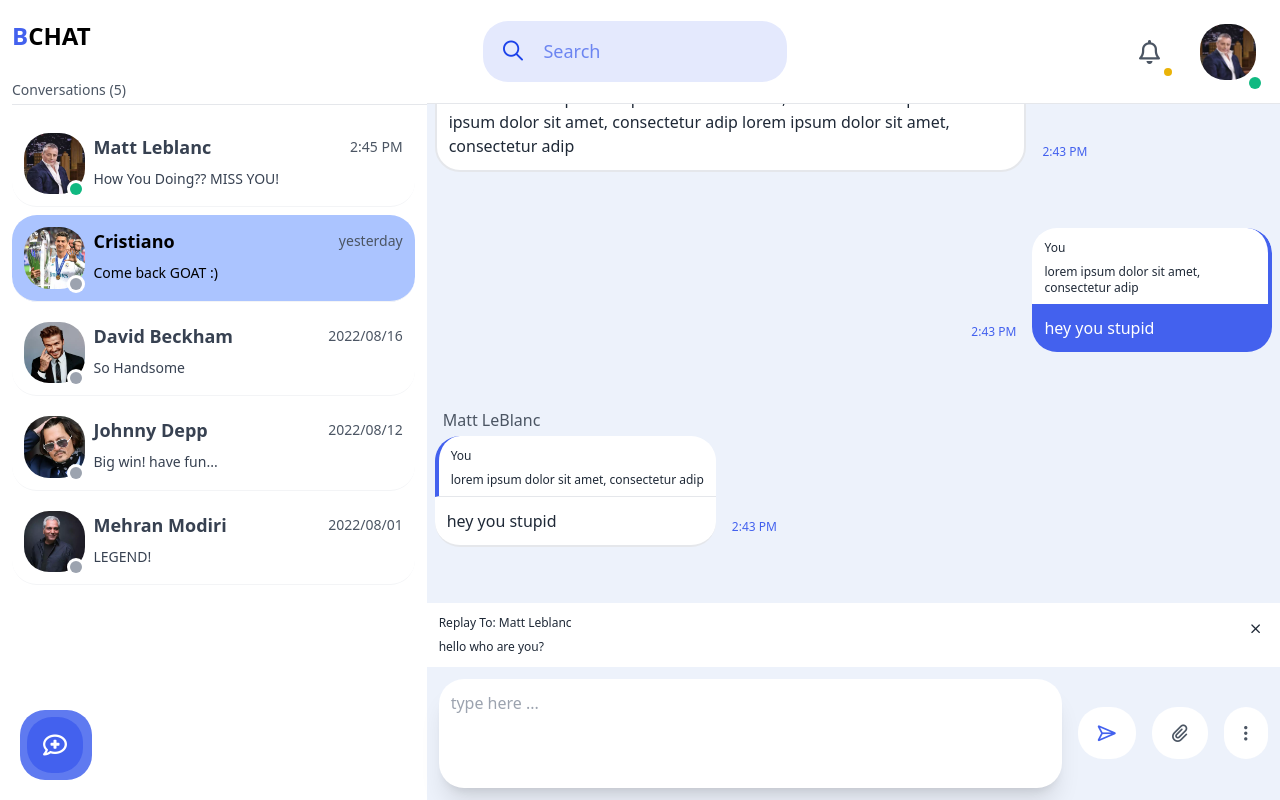
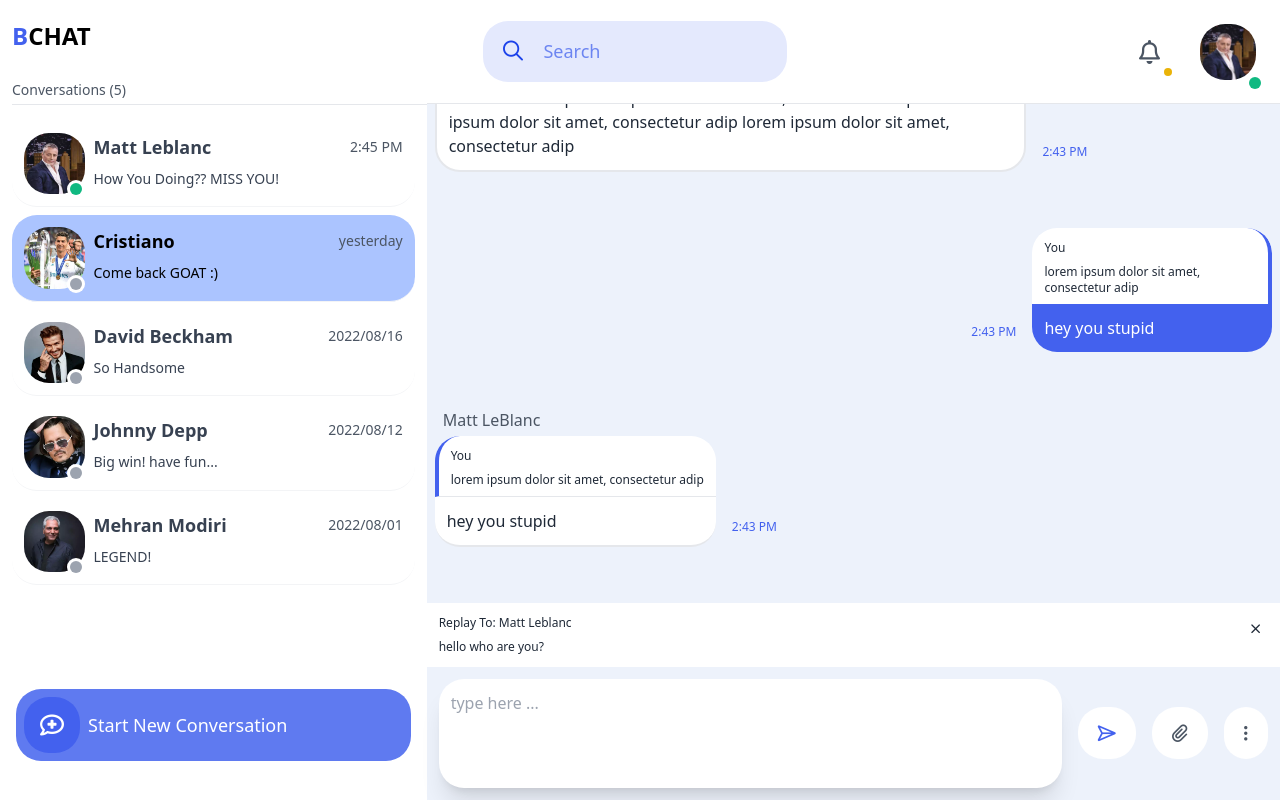
Before and after one commit to alizs10/b-chat-react-app, a React (Create React App) app: page / in a window 1280 px wide. Built offline with nearby package versions, Linux system fonts and the light colour scheme.

Commit message:
update: sidebar

```diff
--- a/src/components/Sidebar.js
+++ b/src/components/Sidebar.js
@@ -3,30 +3,27 @@ import Conversations from './Sidebar/Conversations'
 
 function Sidebar() {
 
-    const handleMouseOver = () => {
-        newConversationTextRef.current.classList.remove('hidden');
-    }
-    const handleMouseLeave = () => {
-        newConversationTextRef.current.classList.add('hidden');
-    }
+    return (
+        <div className="relative grid grid-rows-6 gap-y-2 h-screen bg-white col-span-3">
 
-    const newConversationTextRef = useRef(null)
+            <div className='row-span-5 flex flex-col gap-y-2'>
 
-    return (
-        <div className="relative flex flex-col gap-y-2 h-screen bg-white col-span-3">
+                <div className="flex flex-col gap-y-2 p-3">
+                    <span className='font-bold text-2xl py-2 block'><span className="text-[#4361ee]">B</span>CHAT</span>
+                </div>
 
-            <div className=" flex flex-col gap-y-2 p-3">
-                <span className='font-bold text-2xl py-2 block'><span className="text-[#4361ee]">B</span>CHAT</span>
+                <Conversations />
             </div>
 
-            <Conversations />
+            <div className='row-span-1 m-4'>
 
-            <button onMouseOver={() => handleMouseOver()} onMouseLeave={() => handleMouseLeave()} className="absolute bottom-5 left-5 z-30 flex items-center w-[4.5rem] hover:w-4/5 p-[7px] rounded-corners bg-[#5F7AF0] btn-hover text-white transition-all duration-300">
-                <span className='p-3 w-fit rounded-corners bg-[#4361EE] px-4 flex-center'>
-                    <i className="fa-regular fa-comment-medical text-2xl"></i>
-                </span>
-                <span ref={newConversationTextRef} className='hidden ml-2 whitespace-nowrap text-lg'>Start New Conversation</span>
-            </button>
+                <button className="flex w-full items-center p-2 rounded-corners bg-[#5F7AF0] btn-hover text-white transition-all duration-300">
+                    <span className='p-3 w-fit rounded-corners bg-[#4361EE] px-4 flex-center'>
+                        <i className="fa-regular fa-comment-medical text-2xl"></i>
+                    </span>
+                    <span className='ml-2 whitespace-nowrap text-lg'>Start New Conversation</span>
+                </button>
+            </div>
 
         </div>
     )
```
